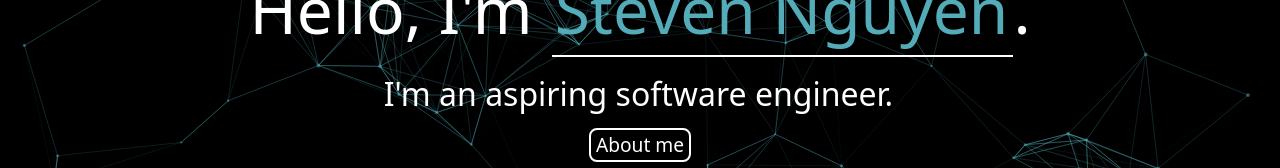
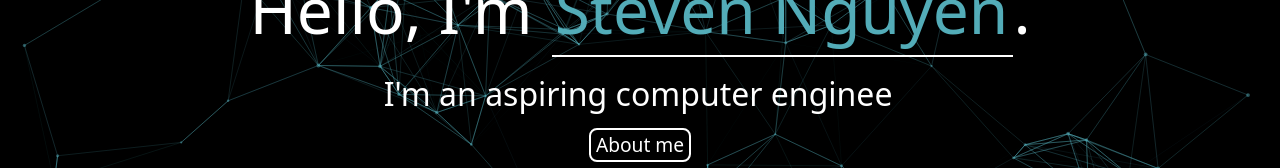
Before and after one commit to stteeevv/steven-nguyen-portfolio-website, a Next.js app: page / in a window 1280 px wide. Shown: the part 349-517 px from the top of the page. Built offline with nearby package versions, Linux system fonts and the light colour scheme.

Commit message:
prod ready

```diff
--- a/src/components/TitleBox.js
+++ b/src/components/TitleBox.js
@@ -30,7 +30,7 @@ export default function TitleBox(props) {
                         <span style={props.isDarkMode ? toggleableStyles.dark : toggleableStyles.light} className={styles["title-text"]}>.</span>
                 {/* </Tooltip> */}
             </div>
-            <span style={props.isDarkMode ? toggleableStyles.dark : toggleableStyles.light} className={styles["bottom-title-text"] + " " + styles["bottom-text"]}>I&apos;m an aspiring software engineer.</span>
+            <span style={props.isDarkMode ? toggleableStyles.dark : toggleableStyles.light} className={styles["bottom-title-text"] + " " + styles["bottom-text"]}>I&apos;m an aspiring computer engineer.</span>
                 <button style={{
                     ...(props.isDarkMode ? toggleableStyles.dark : toggleableStyles.light),
                     backgroundColor: props.isDarkMode ? 'black' : 'white',
```
